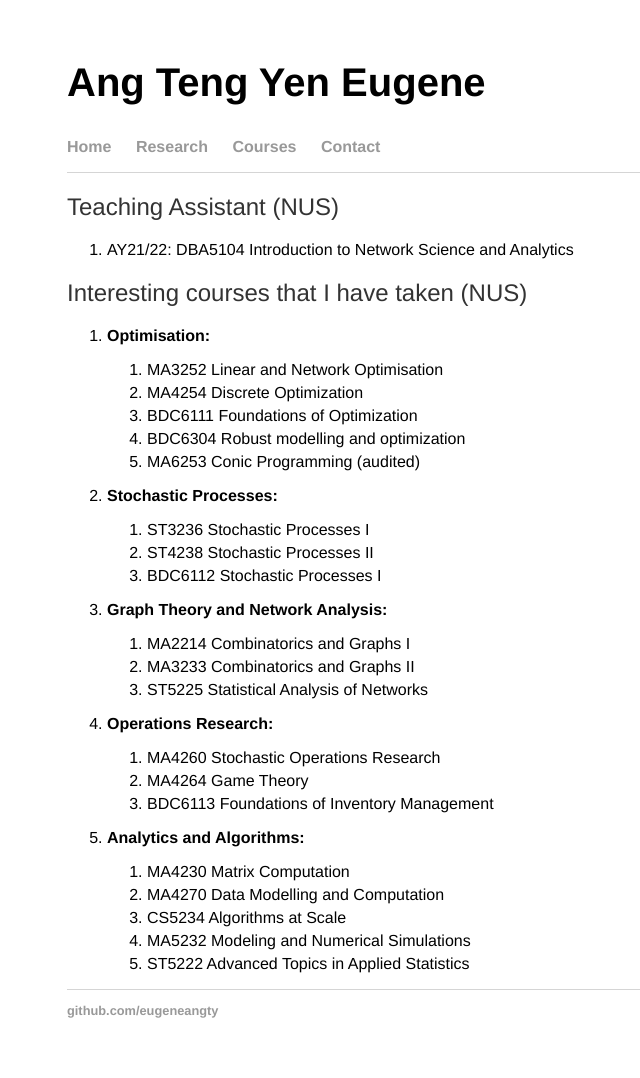
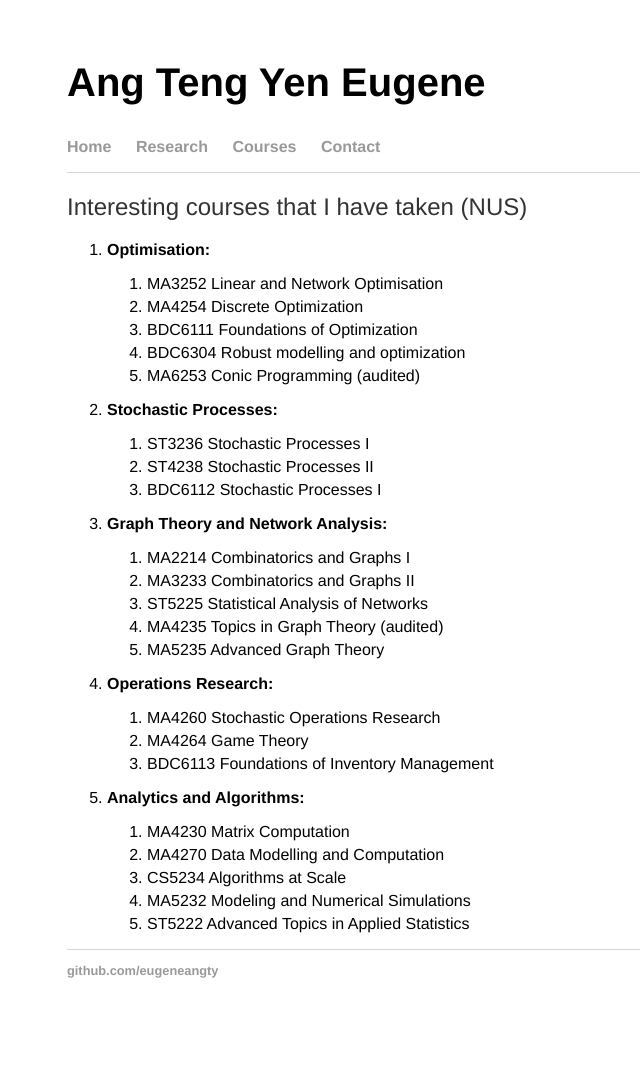
Before and after one commit to eugeneangty/eugeneangty.github.io, a Jekyll site: the page built from courses/index.html, in a window 1280 px wide. Shown: the whole page, without its empty margins (61-701 px from the left). Built offline with Jekyll 4.4.1, drawn with Linux system fonts in a browser that asks for light colours; after the commit the page ends 1038 px from its top, so only the background shows below that.

Commit message:
Update index.html

```diff
--- a/courses/index.html
+++ b/courses/index.html
@@ -2,13 +2,6 @@
 layout: default
 title: Ang Teng Yen Eugene
 ---
-
-<div class="blurb">
-  <h2>Teaching Assistant (NUS)</h2>
-  <ol>
-	<li>AY21/22: DBA5104 Introduction to Network Science and Analytics</li>
-  </ol>
-</div><!-- /.blurb -->
 
 <div class="blurb">
   <h2>Interesting courses that I have taken (NUS)</h2>
@@ -37,6 +30,8 @@ title: Ang Teng Yen Eugene
 		<li> MA2214 Combinatorics and Graphs I </li>
 		<li> MA3233 Combinatorics and Graphs II </li>
 		<li> ST5225 Statistical Analysis of Networks </li>
+		<li> MA4235 Topics in Graph Theory (audited) </li>
+		<li> MA5235 Advanced Graph Theory </li>
 		</ol>
 		<p></p>
 	  <li><b>Operations Research: </b>
```
